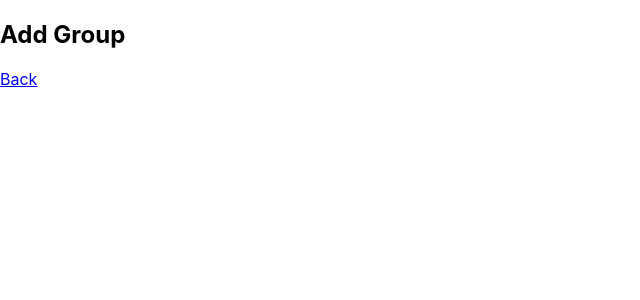
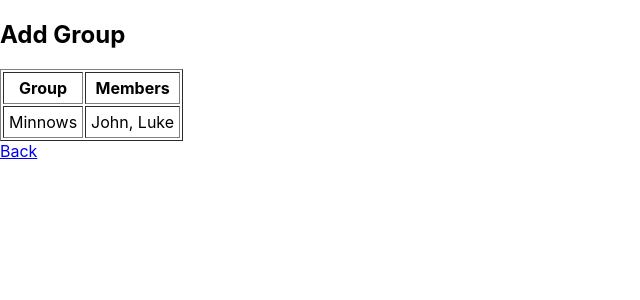
Before and after one commit to dannypadilla/cs5220-homework-3, a React (Create React App) app: page /add_group in a window 1280 px wide. Shown: the top 300 px of the page, without its empty margins (0-640 px from the left). Built offline with nearby package versions, Linux system fonts and the light colour scheme.

Commit message:
ADD - table template

```diff
--- a/src/components/AddGroup.js
+++ b/src/components/AddGroup.js
@@ -7,8 +7,31 @@ import axios from "axios";
 function AddGroup() {
     return (
         <>
-            <h2>Add Group</h2>
+
+        <h2>Add Group</h2>
+
+        <div>
+            <table border="1" cellpadding="5" cellspacing="2">
+                <thead>
+                    <tr>
+                        <th>Group</th>
+                        <th>Members</th>
+                    </tr>
+                </thead>
+
+                <tbody>
+                    <tr>
+                        <td>Minnows</td>
+                        <td>John, Luke</td>
+                    </tr>
+                </tbody>
+            </table>
+        </div>
+
+        <div>
             <Link to="/groups">Back</Link>
+        </div>
+
         </>
     );
 }
```
